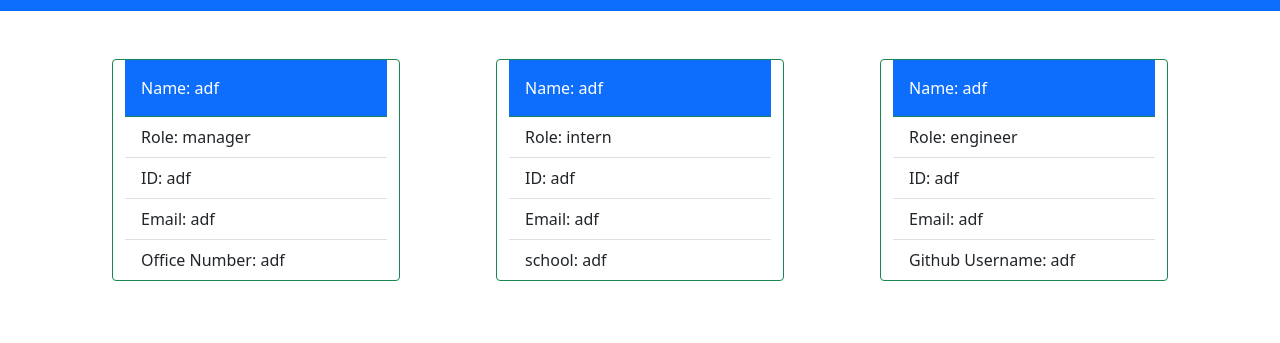
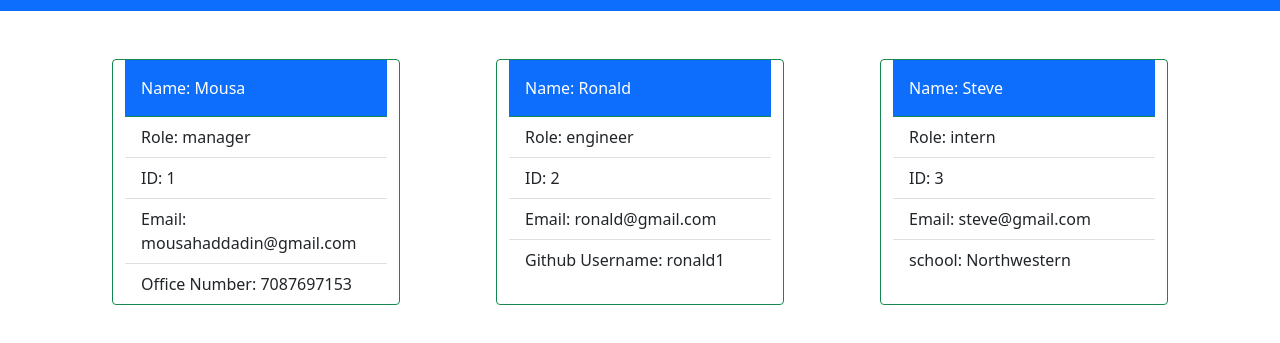
Before and after one commit to mhaddadin1/HW10-Team-Profile-Generator, a website: page index.html in a window 1280 px wide. Shown: the part 61-404 px from the top of the page. Drawn offline with nearby package versions, Linux system fonts and the light colour scheme.

Commit message:
updated readme

```diff
--- a/index.html
+++ b/index.html
@@ -13,40 +13,40 @@
 <header class="navbar bg-primary text-white justify-content-center align-items-center">
     <h1>My Team:</h1>
   </header>
-  <div class="row justify-content-center">
+  <div class=" justify-content-center row">
         <div class="border border-success card m-5 rounded" style="width: 18rem;">
 <div class="bg-primary p-3 text-white">
- Name: adf
+ Name: Mousa
 </div>
 <ul class="list-group list-group-flush">
   <li class="list-group-item">Role: manager</li>
-  <li class="list-group-item">ID: adf</li>
-  <li class="list-group-item">Email: adf</li>
-  <li class="list-group-item">Office Number: adf</li>
+  <li class="list-group-item">ID: 1</li>
+  <li class="list-group-item">Email: mousahaddadin@gmail.com</li>
+  <li class="list-group-item">Office Number: 7087697153</li>
 
 
 </ul>
 </div><div class="border border-success card m-5 rounded" style="width: 18rem;">
 <div class="bg-primary p-3 text-white">
- Name: adf
+ Name: Ronald
 </div>
 <ul class="list-group list-group-flush">
-  <li class="list-group-item">Role: intern</li>
-  <li class="list-group-item">ID: adf</li>
-  <li class="list-group-item">Email: adf</li>
-  <li class="list-group-item">school: adf</li>
+  <li class="list-group-item">Role: engineer</li>
+  <li class="list-group-item">ID: 2</li>
+  <li class="list-group-item">Email: ronald@gmail.com</li>
+  <li class="list-group-item">Github Username: ronald1</li>
 
 
 </ul>
 </div><div class="border border-success card m-5 rounded" style="width: 18rem;">
 <div class="bg-primary p-3 text-white">
- Name: adf
+ Name: Steve
 </div>
 <ul class="list-group list-group-flush">
-  <li class="list-group-item">Role: engineer</li>
-  <li class="list-group-item">ID: adf</li>
-  <li class="list-group-item">Email: adf</li>
-  <li class="list-group-item">Github Username: adf</li>
+  <li class="list-group-item">Role: intern</li>
+  <li class="list-group-item">ID: 3</li>
+  <li class="list-group-item">Email: steve@gmail.com</li>
+  <li class="list-group-item">school: Northwestern</li>
 
 
 </ul>
```
Also changed, not shown: README.md, img/hw10screenshot.png (added).
